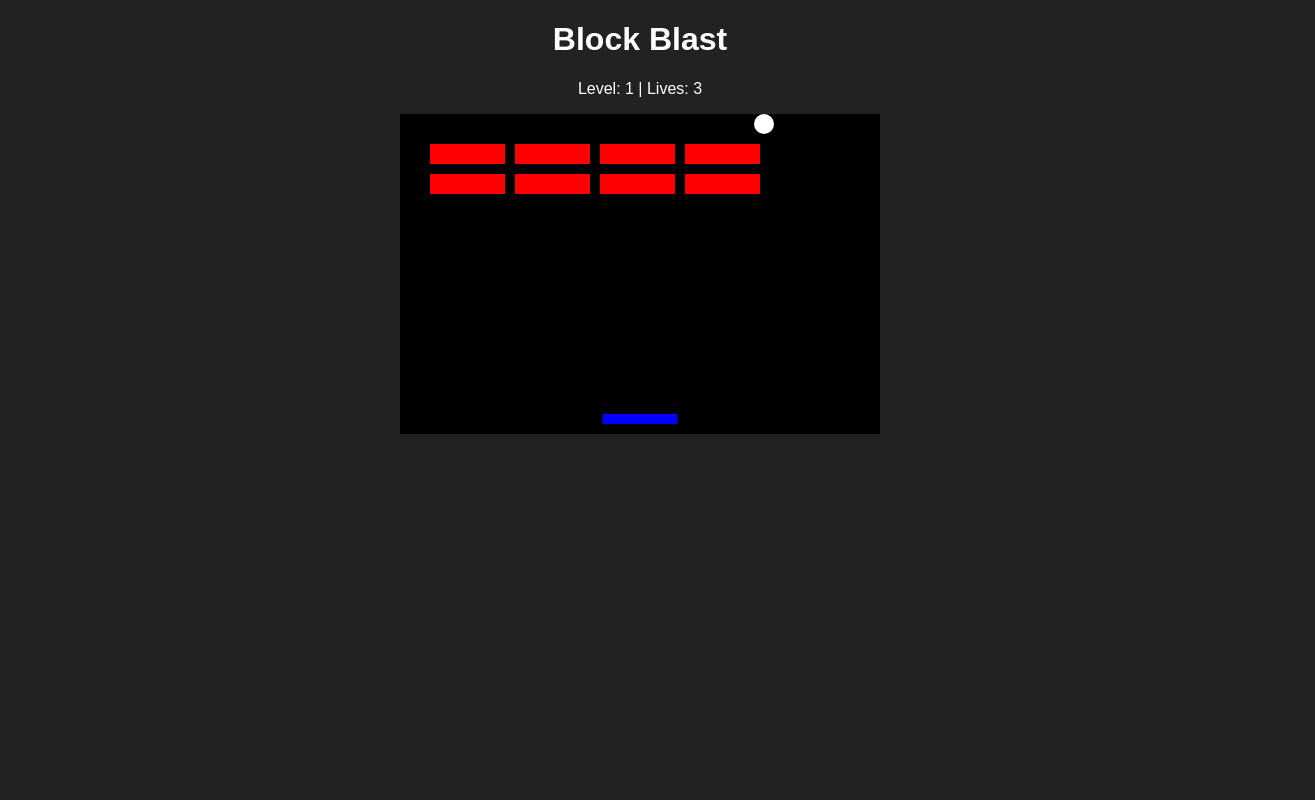
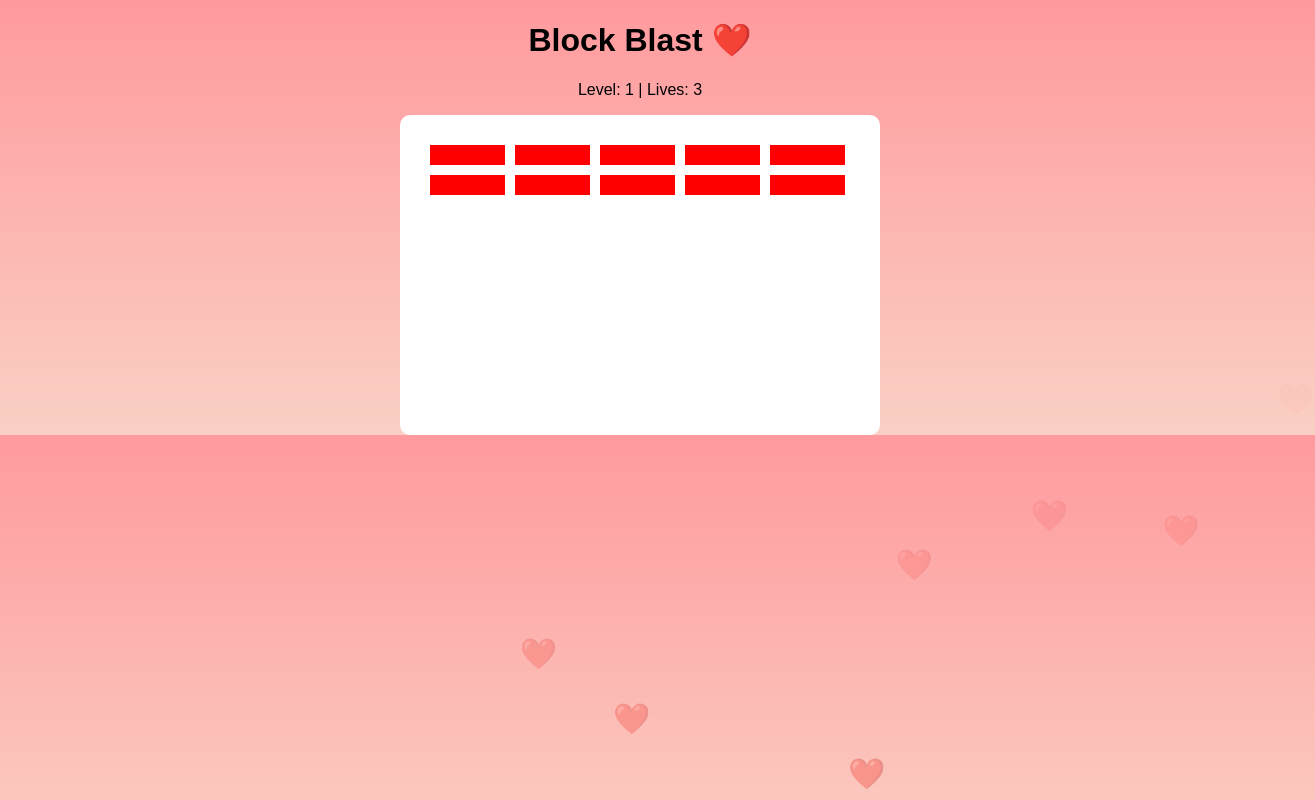
Before and after one commit to PvtYashiro/Trial-1, a plain HTML site: page index.html in a window 1280 px wide. Both pictures are taken after a click on the button "Start Game". Shown: the top 800 px of the page, 1315 px wide, since content can reach past the window. Drawn offline with Linux system fonts and the light colour scheme.

Commit message:
Update index.html

```diff
--- a/index.html
+++ b/index.html
@@ -3,20 +3,22 @@
 <head>
     <meta charset="UTF-8">
     <meta name="viewport" content="width=device-width, initial-scale=1.0">
-    <title>Block Blast - Fixed Paddle</title>
+    <title>Block Blast ❤️</title>
     <style>
         body {
             text-align: center;
-            background-color: #222;
-            color: white;
+            background: linear-gradient(to bottom, #ff9a9e, #fad0c4);
+            color: black;
             font-family: Arial, sans-serif;
             overflow: hidden;
+            margin: 0;
         }
         canvas {
-            background: black;
+            background: #fff;
             display: block;
             margin: auto;
             touch-action: none;
+            border-radius: 10px;
         }
         .menu {
             display: flex;
@@ -29,36 +31,48 @@
             display: none;
         }
         button {
-            padding: 10px 20px;
+            padding: 12px 20px;
             font-size: 20px;
             cursor: pointer;
-            background-color: #ff5733;
+            background-color: #ff4d79;
             border: none;
             color: white;
-            border-radius: 5px;
+            border-radius: 8px;
             margin: 10px;
         }
         .exit-button {
             background-color: #d9534f;
         }
+        .heart {
+            position: absolute;
+            color: rgba(255, 0, 0, 0.8);
+            font-size: 30px;
+            animation: floatUp 5s infinite;
+        }
+        @keyframes floatUp {
+            0% {
+                transform: translateY(100vh);
+                opacity: 1;
+            }
+            100% {
+                transform: translateY(-10vh);
+                opacity: 0;
+            }
+        }
     </style>
 </head>
 <body>
-
-    <!-- Main Menu -->
     <div id="menu" class="menu">
-        <h1>Block Blast</h1>
+        <h1>Block Blast ❤️</h1>
+        <p>Win my heart by breaking all the blocks! 💕</p>
         <button onclick="startGame()">Start Game</button>
         <button class="exit-button" onclick="exitGame()">Exit</button>
     </div>
-
-    <!-- Game Container -->
     <div id="gameContainer" class="hidden">
-        <h1>Block Blast</h1>
+        <h1>Block Blast ❤️</h1>
         <p>Level: <span id="level">1</span> | Lives: <span id="lives">3</span></p>
         <canvas id="gameCanvas" width="480" height="320"></canvas>
     </div>
-
     <script>
         const menu = document.getElementById("menu");
         const gameContainer = document.getElementById("gameContainer");
@@ -67,12 +81,11 @@
         const levelDisplay = document.getElementById("level");
         const livesDisplay = document.getElementById("lives");
 
-        let ballX, ballY, ballDX, ballDY, ballRadius;
-        let paddleHeight = 10, paddleWidth = 75, paddleX;
+        let ballX, ballY, ballDX, ballDY, ballRadius, paddleHeight, paddleWidth, paddleX;
         let rightPressed = false, leftPressed = false;
         let level = 1, maxLevels = 3, lives = 3;
+        let brickRowCount, brickColumnCount = 5, brickWidth = 75, brickHeight = 20, brickPadding = 10, brickOffsetTop = 30, brickOffsetLeft = 30;
         let bricks = [];
-        let brickColumnCount = 5, brickWidth = 75, brickHeight = 20, brickPadding = 10, brickOffsetTop = 30, brickOffsetLeft = 30;
 
         function initializeGame() {
             ballX = canvas.width / 2;
@@ -80,16 +93,19 @@
             ballDX = 2;
             ballDY = -2;
             ballRadius = 10;
+            paddleHeight = 10;
+            paddleWidth = 75;
             paddleX = (canvas.width - paddleWidth) / 2;
+            brickRowCount = level + 1;
             initializeBricks();
             draw();
         }
 
         function initializeBricks() {
             bricks = [];
-            for (let c = 0; c < brickColumnCount; c++) {
+            for(let c = 0; c < brickColumnCount; c++) {
                 bricks[c] = [];
-                for (let r = 0; r < level + 1; r++) {
+                for(let r = 0; r < brickRowCount; r++) {
                     let brickX = c * (brickWidth + brickPadding) + brickOffsetLeft;
                     let brickY = r * (brickHeight + brickPadding) + brickOffsetTop;
                     bricks[c][r] = { x: brickX, y: brickY, status: 1 };
@@ -106,105 +122,54 @@
         function exitGame() {
             let confirmExit = confirm("Are you sure you want to exit?");
             if (confirmExit) {
-                window.close();
-                alert("Your browser does not support closing via script. Please close manually.");
+                alert("Come back soon to win my heart! ❤️");
+                document.location.reload();
+            }
+        }
+
+        function drawBricks() {
+            let allCleared = true;
+            for(let c = 0; c < brickColumnCount; c++) {
+                for(let r = 0; r < brickRowCount; r++) {
+                    if (bricks[c][r].status === 1) {
+                        ctx.fillStyle = "red";
+                        ctx.fillRect(bricks[c][r].x, bricks[c][r].y, brickWidth, brickHeight);
+                        allCleared = false;
+                    }
+                }
+            }
+            if (allCleared) {
+                if (level < maxLevels) {
+                    alert("You cleared this level! Ready for the next challenge? ❤️");
+                    level++;
+                    levelDisplay.textContent = level;
+                    initializeGame();
+                } else {
+                    alert("You won my heart! ❤️ Congratulations!");
+                    document.location.reload();
+                }
             }
         }
 
         function draw() {
             ctx.clearRect(0, 0, canvas.width, canvas.height);
             drawBricks();
-            drawBall();
-            drawPaddle();
-            collisionDetection();
-
-            if (ballX + ballDX > canvas.width - ballRadius || ballX + ballDX < ballRadius) ballDX = -ballDX;
-            if (ballY + ballDY < ballRadius) ballDY = -ballDY;
-            else if (ballY + ballDY > canvas.height - paddleHeight - ballRadius) {
-                if (ballX > paddleX && ballX < paddleX + paddleWidth) {
-                    ballDY = -ballDY;
-                } else {
-                    lives--;
-                    livesDisplay.textContent = lives;
-                    if (lives === 0) {
-                        alert("Game Over!");
-                        document.location.reload();
-                    } else {
-                        ballX = canvas.width / 2;
-                        ballY = canvas.height - 30;
-                        ballDX = 2;
-                        ballDY = -2;
-                    }
-                }
-            }
-
-            ballX += ballDX;
-            ballY += ballDY;
             requestAnimationFrame(draw);
         }
 
-        function drawBricks() {
-            for (let c = 0; c < brickColumnCount; c++) {
-                for (let r = 0; r < level + 1; r++) {
-                    if (bricks[c][r].status === 1) {
-                        ctx.fillStyle = "red";
-                        ctx.fillRect(bricks[c][r].x, bricks[c][r].y, brickWidth, brickHeight);
-                    }
-                }
-            }
+        function createHearts() {
+            setInterval(() => {
+                let heart = document.createElement("div");
+                heart.classList.add("heart");
+                heart.innerHTML = "❤️";
+                heart.style.left = Math.random() * 100 + "vw";
+                heart.style.animationDuration = (Math.random() * 3 + 2) + "s";
+                document.body.appendChild(heart);
+                setTimeout(() => heart.remove(), 5000);
+            }, 300);
         }
 
-        function drawBall() {
-            ctx.beginPath();
-            ctx.arc(ballX, ballY, ballRadius, 0, Math.PI * 2);
-            ctx.fillStyle = "white";
-            ctx.fill();
-            ctx.closePath();
-        }
-
-        function drawPaddle() {
-            ctx.fillStyle = "blue";
-            ctx.fillRect(paddleX, canvas.height - paddleHeight - 10, paddleWidth, paddleHeight);
-        }
-
-        function collisionDetection() {
-            for (let c = 0; c < brickColumnCount; c++) {
-                for (let r = 0; r < level + 1; r++) {
-                    let brick = bricks[c][r];
-                    if (brick.status === 1) {
-                        if (ballX > brick.x && ballX < brick.x + brickWidth && ballY > brick.y && ballY < brick.y + brickHeight) {
-                            ballDY = -ballDY;
-                            brick.status = 0;
-                        }
-                    }
-                }
-            }
-        }
-
-        document.addEventListener("keydown", (event) => {
-            if (event.key === "ArrowRight") rightPressed = true;
-            if (event.key === "ArrowLeft") leftPressed = true;
-        });
-
-        document.addEventListener("keyup", (event) => {
-            if (event.key === "ArrowRight") rightPressed = false;
-            if (event.key === "ArrowLeft") leftPressed = false;
-        });
-
-        document.addEventListener("mousemove", (event) => {
-            let relativeX = event.clientX - canvas.offsetLeft;
-            if (relativeX > 0 && relativeX < canvas.width) {
-                paddleX = relativeX - paddleWidth / 2;
-            }
-        });
-
-        function updatePaddle() {
-            if (rightPressed) paddleX = Math.min(canvas.width - paddleWidth, paddleX + 5);
-            if (leftPressed) paddleX = Math.max(0, paddleX - 5);
-            requestAnimationFrame(updatePaddle);
-        }
-
-        updatePaddle();
+        window.onload = createHearts;
     </script>
 </body>
 </html>
```
